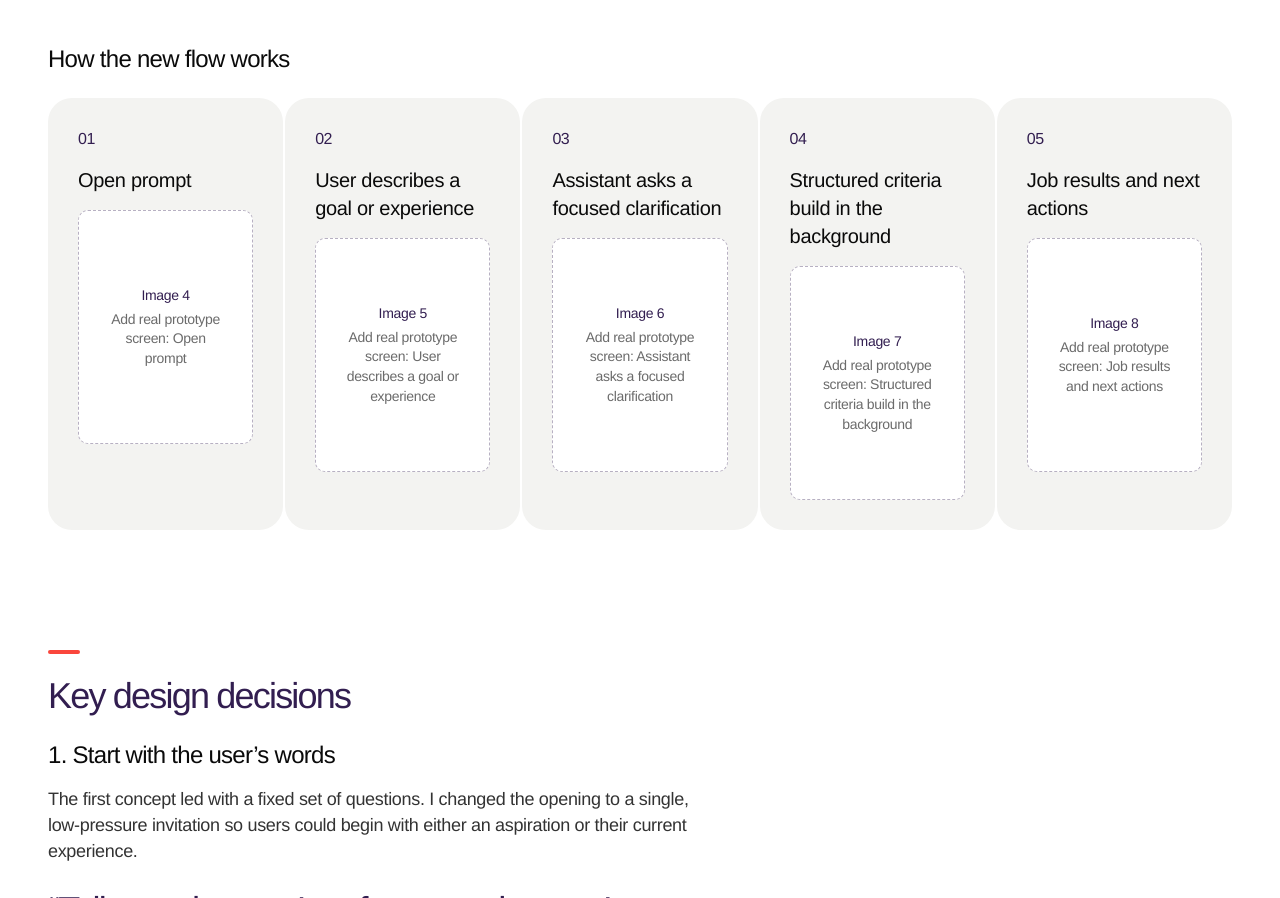
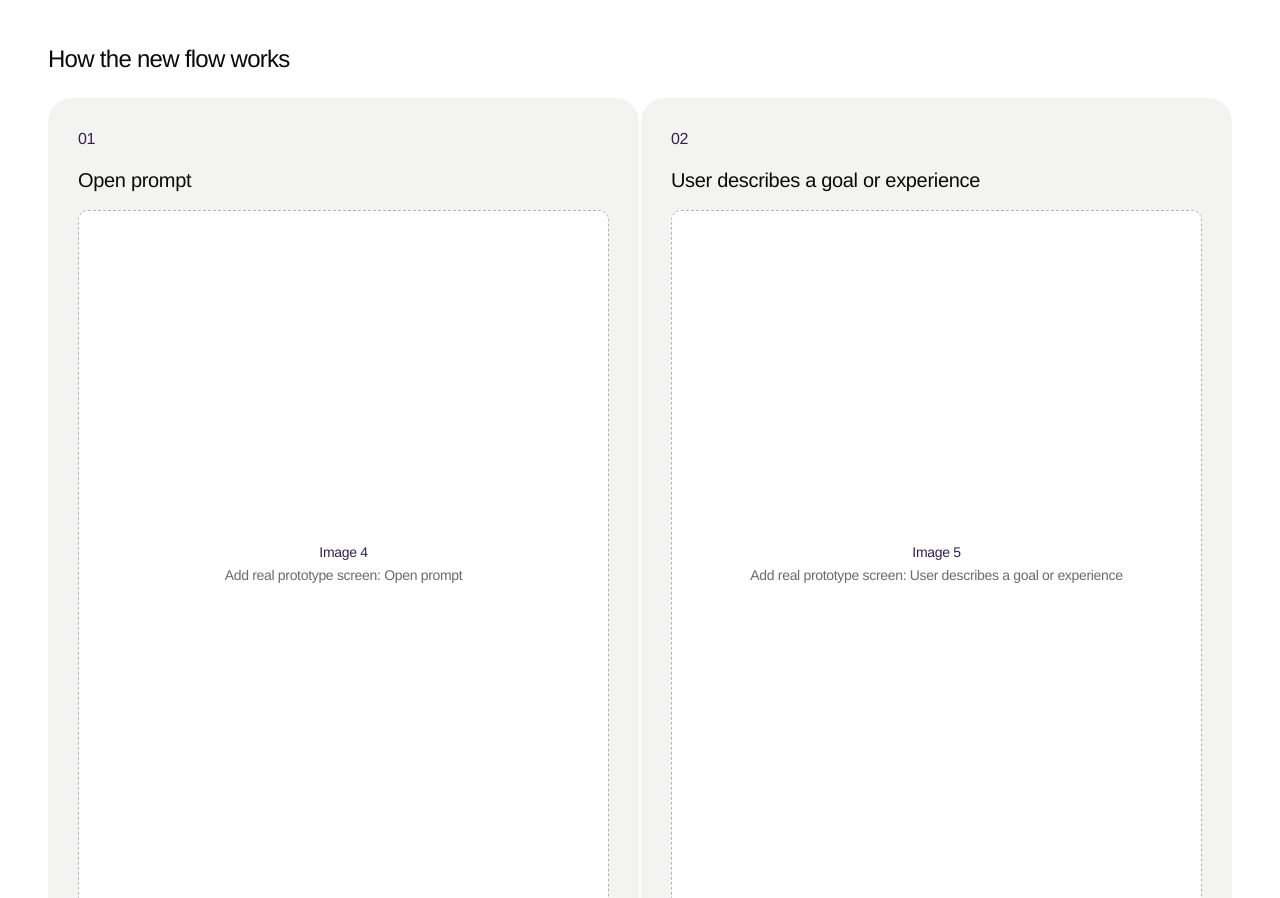
Before and after one commit to hognjenovic/portfolio, a plain HTML site: page projects/jobcloud.html in a window 1280 px wide. Shown: the part 4728-5626 px from the top of the page. Drawn offline with Linux system fonts and the light colour scheme; a web font is replaced by a local one.

Commit message:
Show the new-flow steps two per row for bigger visuals
Co-Authored-By: Claude Opus 5.5 <noreply@anthropic.com>

```diff
--- a/projects/jobcloud.html
+++ b/projects/jobcloud.html
@@ -136,7 +136,7 @@
 
       <!-- VISUAL 5: how the new flow works -->
       <div class="case__text case__text--heading"><h3>How the new flow works</h3></div>
-      <ol class="panels panels--5">
+      <ol class="panels">
         <li class="panel"><p class="panel__label">01</p><figure class="screen"><figcaption class="panel__title">Open prompt</figcaption><div class="shot shot--tall"><span class="shot__num">Image 4</span>Add real prototype screen: Open prompt</div></figure></li>
         <li class="panel"><p class="panel__label">02</p><figure class="screen"><figcaption class="panel__title">User describes a goal or experience</figcaption><div class="shot shot--tall"><span class="shot__num">Image 5</span>Add real prototype screen: User describes a goal or experience</div></figure></li>
         <li class="panel"><p class="panel__label">03</p><figure class="screen"><figcaption class="panel__title">Assistant asks a focused clarification</figcaption><div class="shot shot--tall"><span class="shot__num">Image 6</span>Add real prototype screen: Assistant asks a focused clarification</div></figure></li>
```
